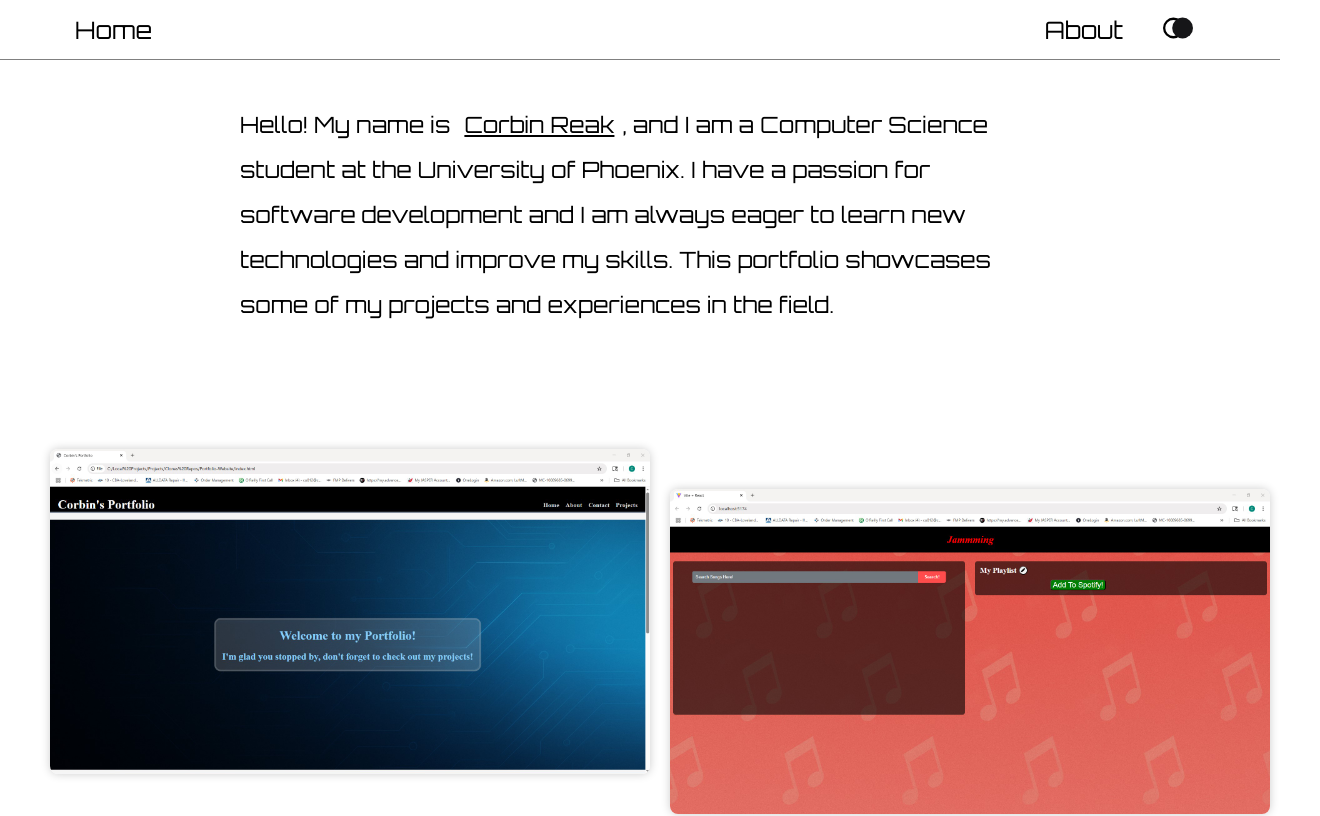
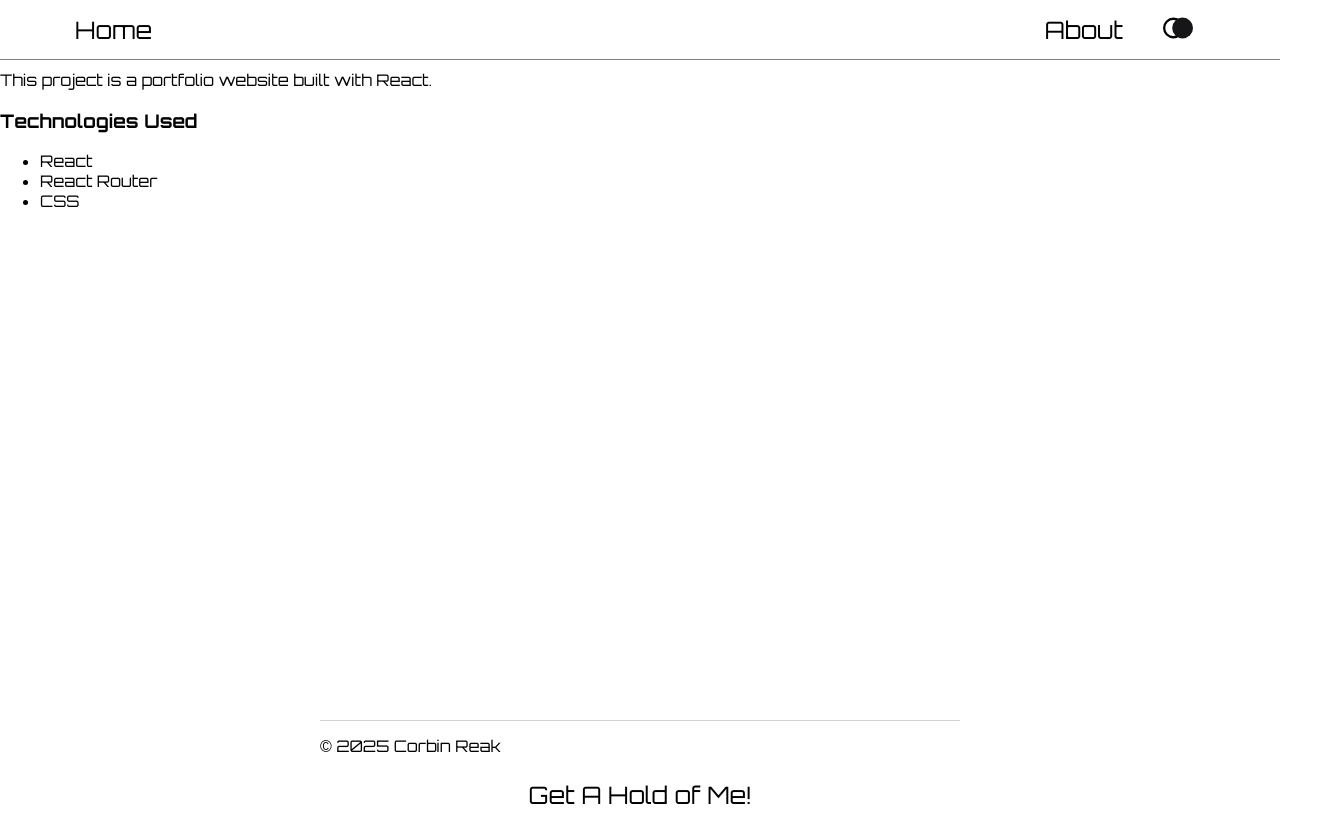
Before and after one commit to corbinreak/Portfolio-v2-react, a React (Vite) app: page /about-extended in a window 1280 px wide. Shown: the top 816 px of the page, 1320 px wide, since content can reach past the window. Built offline with nearby package versions, Linux system fonts and the light colour scheme.

Commit message:
changed my entire layout to use routers from react router dom, put a placeholder in about-extender which was also just made.

```diff
--- a/package.json
+++ b/package.json
@@ -15,7 +15,8 @@
   },
   "dependencies": {
     "react": "^19.1.0",
-    "react-dom": "^19.1.0"
+    "react-dom": "^19.1.0",
+    "react-router-dom": "^7.7.1"
   },
   "devDependencies": {
     "@eslint/js": "^9.30.1",
--- a/src/App.jsx
+++ b/src/App.jsx
@@ -1,14 +1,41 @@
 import React, { useState, useEffect } from 'react';
+import { BrowserRouter, Routes, Route, useLocation } from 'react-router-dom';
 import Header from './Components/Header';
 import About from './Components/About';
 import Projects from './Components/Projects';
 import Contact from './Components/Contact';
 import Footer from './Components/Footer';
+import AboutExtended from './Components/About-Extended';
 
 import './App.css';
 
 
-function App() {
+
+
+  function MainContent({ darkMode, setDarkMode }) {
+    const location = useLocation();
+
+    const showMain = location.pathname === '/';
+
+    return (
+
+      <>
+        {showMain && (
+          <>
+            <About darkMode={darkMode} setDarkMode={setDarkMode} />
+            <Projects darkMode={darkMode} setDarkMode={setDarkMode} />
+          </>
+        )}
+        <div className="content">
+          <Routes>
+              <Route path="/" element={<Contact />} />
+              <Route path="/about-extended" element={<AboutExtended />} />
+          </Routes>
+        </div>
+      </>
+    );
+  }
+ function App() {
 
   const [darkMode, setDarkMode] = useState(() => {
     return localStorage.getItem('theme') === 'dark';
@@ -20,18 +47,10 @@ function App() {
   }, [darkMode]);
 
  return (
+  <BrowserRouter>
   <div className="App">
-    <div className="content">
-      <Header darkMode={darkMode} setDarkMode={setDarkMode} />
-      <Contact />
-      <div className="about" style={{ marginTop: '60px' }}>
-        <About darkMode={darkMode} setDarkMode={setDarkMode} />
-      </div>
-      <div className="projects" style={{ marginTop: '60px' }}>
-        <Projects darkMode={darkMode} setDarkMode={setDarkMode} style={{  margin: '0 auto' }} />
-      </div>
-    </div>
-
+    <Header darkMode={darkMode} setDarkMode={setDarkMode} />
+    <MainContent darkMode={darkMode} setDarkMode={setDarkMode} />
     <div className="footer">
       <div className="footer-line">
         <p style={{ marginTop: '15px' }}>&copy; 2025 Corbin Reak</p>
@@ -39,6 +58,7 @@ function App() {
       </div>
     </div>
   </div>
+</BrowserRouter>
 );
 
 
--- /dev/null
+++ b/src/Components/About-Extended.jsx
@@ -0,0 +1,19 @@
+import React, { useState, useEffect } from 'react';
+
+
+function AboutExtended() {
+    return (
+        <div className="about-extended">
+            <h2>About This Project</h2>
+            <p>This project is a portfolio website built with React.</p>
+            <h3>Technologies Used</h3>
+            <ul>
+                <li>React</li>
+                <li>React Router</li>
+                <li>CSS</li>
+            </ul>
+        </div>
+    )
+}
+
+export default AboutExtended;
--- a/src/Components/About.jsx
+++ b/src/Components/About.jsx
@@ -1,4 +1,5 @@
 import React from 'react';
+import { Link } from 'react-router-dom';
 
 function About({ darkMode, setDarkMode }) {
 
@@ -12,6 +13,7 @@ function About({ darkMode, setDarkMode }) {
         margin: '0 auto',
         fontSize: '1.4rem',
         lineHeight: '2.0',
+        marginTop: '68px'
     }
 
 
@@ -21,7 +23,7 @@ function About({ darkMode, setDarkMode }) {
         <>
             <article style={articleStyle}>
                 <p>
-                    Hello! My name is <span ><a href='#' className='about-link'>Corbin Reak</a></span>, and I am a Computer Science student at the University of Phoenix. I have a passion for software development and I am always eager to learn new technologies and improve my skills. This portfolio showcases some of my projects and experiences in the field.
+                    Hello! My name is <span ><Link to="/about-extended" className='about-link'>Corbin Reak</Link></span>, and I am a Computer Science student at the University of Phoenix. I have a passion for software development and I am always eager to learn new technologies and improve my skills. This portfolio showcases some of my projects and experiences in the field.
                 </p>
             </article>
         </>
```
Also changed, not shown: 1 other file (tests, documents, lock files or other folders).
